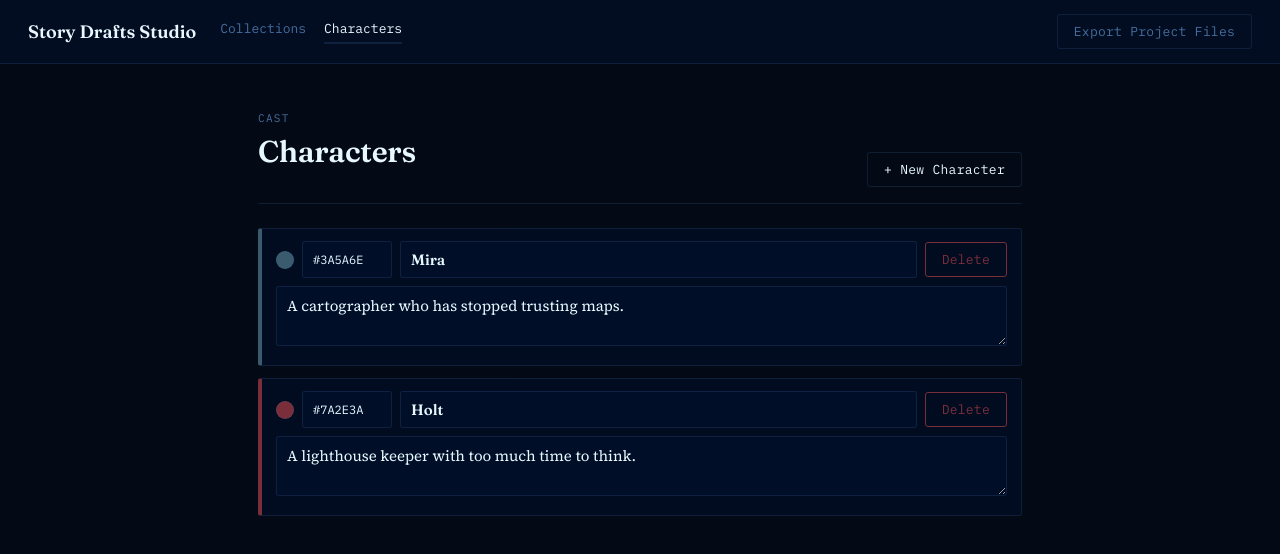
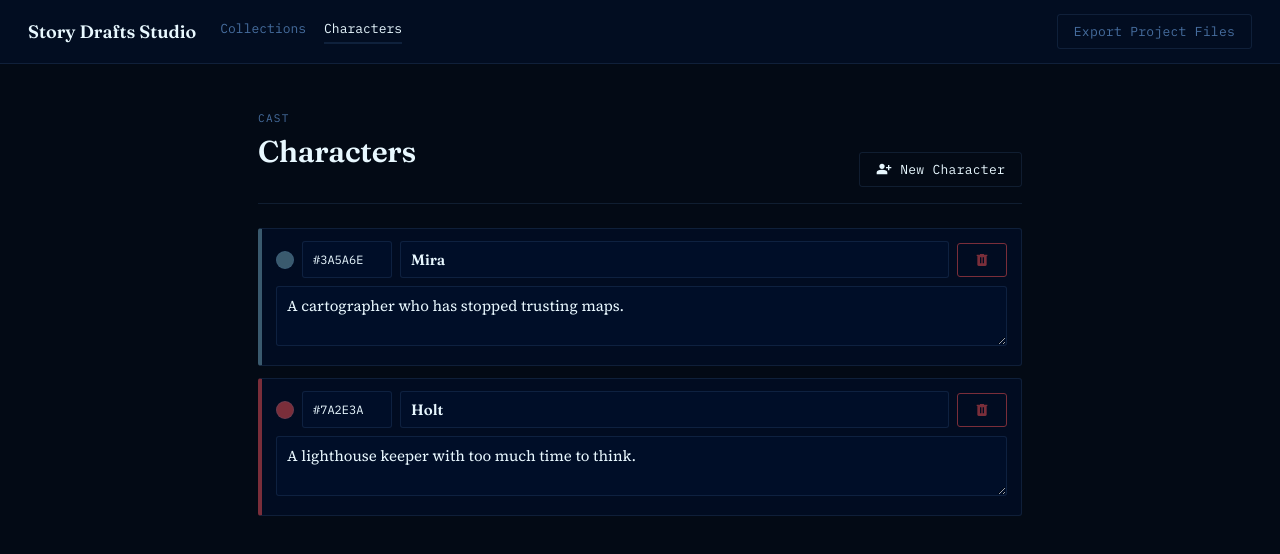
Before and after one commit to rhenoa24/story-drafts-studio, an Angular app: page /characters in a window 1280 px wide. Shown: the top 554 px of the page. Built offline with nearby package versions, Linux system fonts and the light colour scheme.

Commit message:
Added icon for Add Character

```diff
--- a/src/app/features/characters/character-manager/character-manager.component.html
+++ b/src/app/features/characters/character-manager/character-manager.component.html
@@ -5,7 +5,11 @@
             <h1>Characters</h1>
         </div>
         @if (editMode.isEditModeEnabled) {
-        <button class="btn primary" (click)="add()">+ New Character</button>
+        <button class="btn primary" (click)="add()">
+            <app-icon icon="addCharacter"></app-icon>
+            &nbsp;
+            <span>New Character</span>
+        </button>
         }
     </div>
 
@@ -40,7 +44,7 @@
                     (ngModelChange)="store.updateCharacter(char.id, { name: $event })" />
 
                 <button class="btn danger" (click)="store.deleteCharacter(char.id)">
-                    Delete
+                    <app-icon icon="delete"></app-icon>
                 </button>
             </div>
 
--- a/src/app/features/characters/character-manager/character-manager.component.ts
+++ b/src/app/features/characters/character-manager/character-manager.component.ts
@@ -2,11 +2,12 @@ import { Component } from '@angular/core';
 import { FormsModule } from '@angular/forms';
 import { StoryDataService } from '../../../core/services/story-data.service';
 import { EditModeService } from '../../../core/services/edit-mode.service';
+import { IconComponent } from '../../../shared/icon/icon.component';
 
 @Component({
   selector: 'app-character-manager',
   standalone: true,
-  imports: [FormsModule],
+  imports: [FormsModule, IconComponent],
   templateUrl: './character-manager.component.html',
   styleUrl: './character-manager.component.scss',
 })
--- a/src/app/features/collections/collection-list/collection-list.component.html
+++ b/src/app/features/collections/collection-list/collection-list.component.html
@@ -6,7 +6,7 @@
         </div>
         @if (editMode.isEditModeEnabled) {
         <button class="btn primary" (click)="addRoot()">
-            <app-icon icon="add-collection"></app-icon>
+            <app-icon icon="addCollection"></app-icon>
             &nbsp;
             <span>New Collection</span></button>
         }
--- a/src/app/shared/icon/icons.ts
+++ b/src/app/shared/icon/icons.ts
@@ -20,13 +20,17 @@ export const ICONS: Record<string, IconDefinition> = {
     viewBox: '0 -960 960 960',
     path: 'M80-120v-80h800v80H80Zm680-160v-560h60v560h-60Zm-600 0 210-560h100l210 560h-96l-50-144H308l-52 144h-96Zm176-224h168l-82-232h-4l-82 232Z',
   },
-  'add-collection': {
+  add: {
+    viewBox: '0 -960 960 960',
+    path: 'M440-120v-320H120v-80h320v-320h80v320h320v80H520v320h-80Z',
+  },
+  addCollection: {
     viewBox: '0 -960 960 960',
     path: 'M520-400h80v-120h120v-80H600v-120h-80v120H400v80h120v120ZM240-240v-640h640v640H240ZM80-80v-640h80v560h560v80H80Z',
   },
-  add: {
+  addCharacter: {
     viewBox: '0 -960 960 960',
-    path: 'M440-120v-320H120v-80h320v-320h80v320h320v80H520v320h-80Z',
+    path: 'M720-400v-120H600v-80h120v-120h80v120h120v80H800v120h-80ZM247-527q-47-47-47-113t47-113q47-47 113-47t113 47q47 47 47 113t-47 113q-47 47-113 47t-113-47ZM40-160v-112q0-34 17.5-62.5T104-378q62-31 126-46.5T360-440q66 0 130 15.5T616-378q29 15 46.5 43.5T680-272v112H40Z',
   },
   arrowLeft: {
     viewBox: '0 -960 960 960',
```
